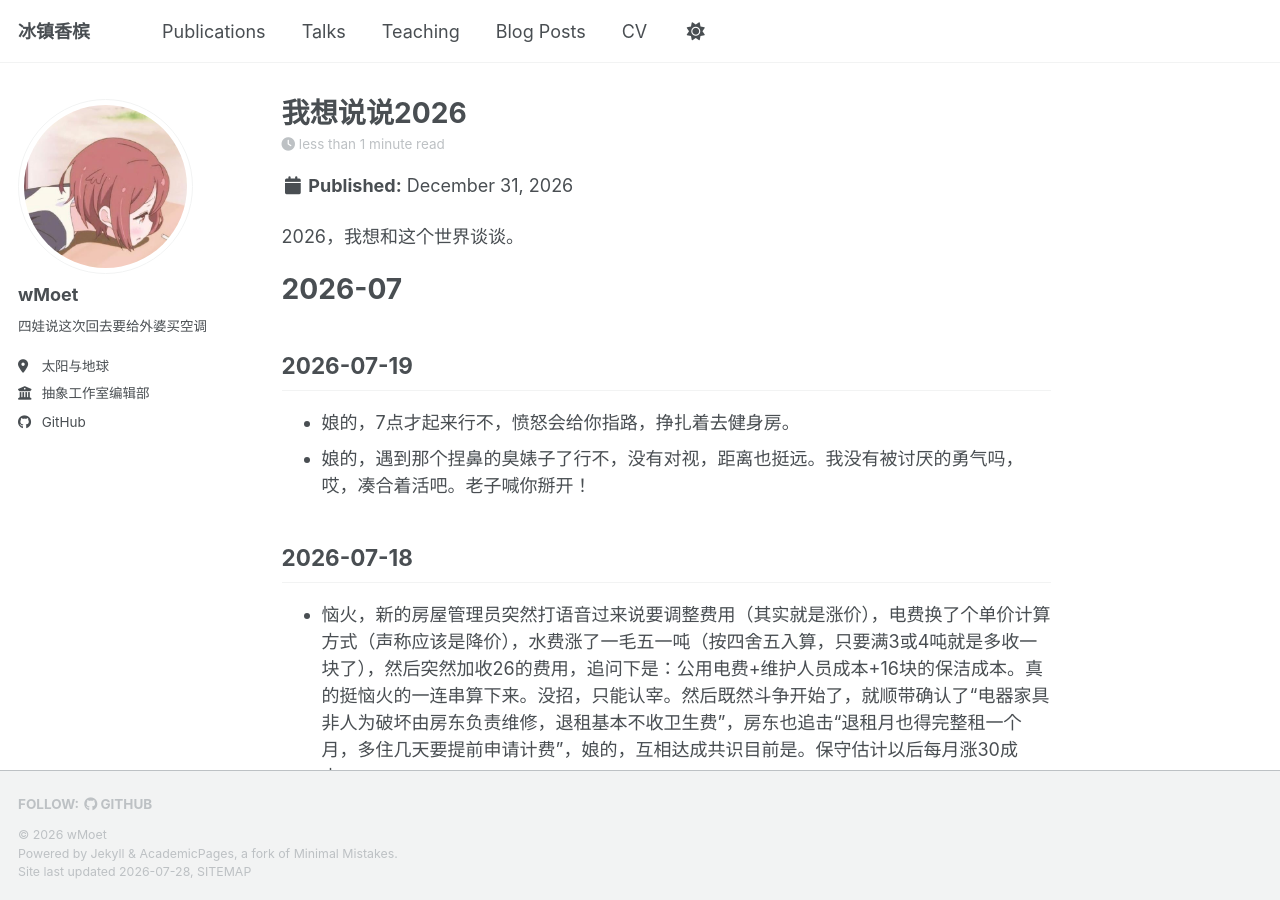
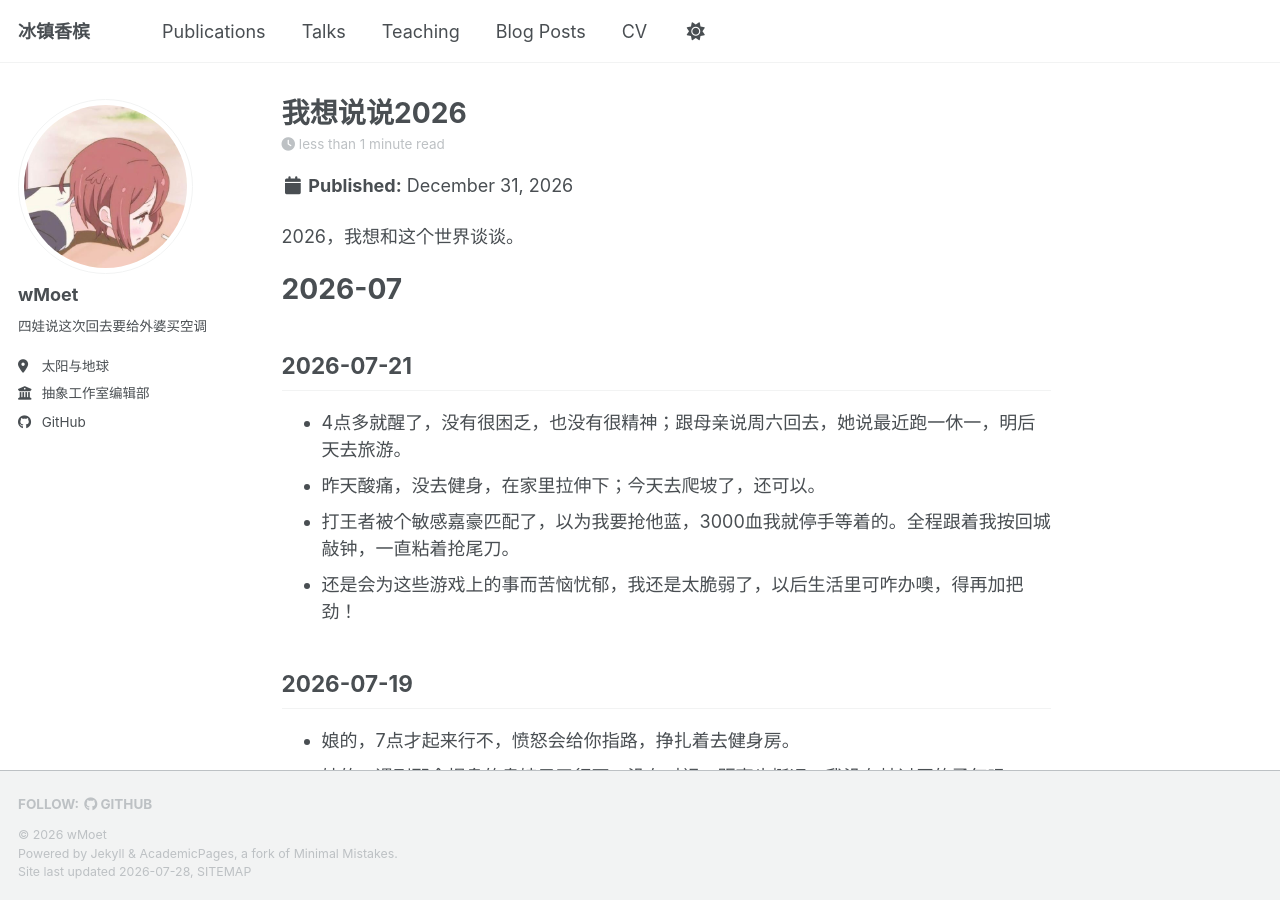
Before and after one commit to wMoet/wMoet.github.io, a Jekyll site: the page built from _posts/2026-12-31-我想说说2026.md, in a window 1280 px wide and 900 px high. Built offline with Jekyll 4.4.1, drawn with Linux system fonts in a browser that asks for light colours; a script bundle is joined from its source files by our own code; library files that are not in the unit come from our copies.

Commit message:
Update 2026-12-31-我想说说2026.md

```diff
--- a/_posts/2026-12-31-我想说说2026.md
+++ b/_posts/2026-12-31-我想说说2026.md
@@ -8,6 +8,12 @@ tags:
 2026，我想和这个世界谈谈。
 
 # 2026-07
+## 2026-07-21
+- 4点多就醒了，没有很困乏，也没有很精神；跟母亲说周六回去，她说最近跑一休一，明后天去旅游。
+- 昨天酸痛，没去健身，在家里拉伸下；今天去爬坡了，还可以。
+- 打王者被个敏感嘉豪匹配了，以为我要抢他蓝，3000血我就停手等着的。全程跟着我按回城敲钟，一直粘着抢尾刀。
+- 还是会为这些游戏上的事而苦恼忧郁，我还是太脆弱了，以后生活里可咋办噢，得再加把劲！
+
 ## 2026-07-19
 - 娘的，7点才起来行不，愤怒会给你指路，挣扎着去健身房。
 - 娘的，遇到那个捏鼻的臭婊子了行不，没有对视，距离也挺远。我没有被讨厌的勇气吗，哎，凑合着活吧。老子喊你掰开！
```
